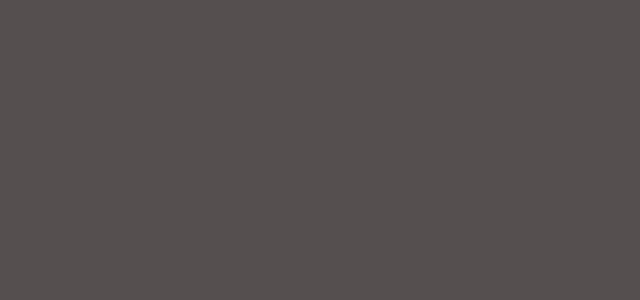
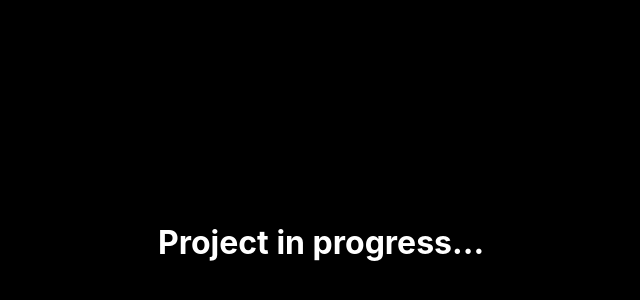
Before and after one commit to szczepanieceryk/Frontend-Mentor-E-commerce-product-page-solution, a React (Create React App) app: page / in a window 1280 px wide. Shown: the part 158-458 px from the top of the page, without its empty margins (319-959 px from the left). Built offline with nearby package versions, Linux system fonts and the light colour scheme.

Commit message:
Display 'Project in progress' message

```diff
--- a/src/App.js
+++ b/src/App.js
@@ -1,7 +1,13 @@
 import "./styles/style.css";
 
 const App = () => {
-  return <div className="app-wrapper"></div>;
+  return (
+    <div className="app-wrapper">
+      <div className="main-wrapper">
+        <h1>Project in progress...</h1>
+      </div>
+    </div>
+  );
 };
 
 export default App;
--- a/src/styles/_app.scss
+++ b/src/styles/_app.scss
@@ -1,5 +1,10 @@
+@use "../styles/abstracts/variables/colors";
 .app-wrapper {
   text-align: center;
-  background-color: rgb(85, 79, 79);
+  background-color: colors.$opacity-black;
+  color: colors.$white;
   height: 100vh;
+  display: flex;
+  justify-content: center;
+  align-items: center;
 }
--- a/src/styles/style.css
+++ b/src/styles/style.css
@@ -6,6 +6,10 @@
 
 .app-wrapper {
   text-align: center;
-  background-color: rgb(85, 79, 79);
+  background-color: hsl(0deg, 0%, 0%);
+  color: hsl(0deg, 0%, 100%);
   height: 100vh;
+  display: flex;
+  justify-content: center;
+  align-items: center;
 }/*# sourceMappingURL=style.css.map */
```
Also changed, not shown: 1 other file (tests, documents, lock files or other folders).
